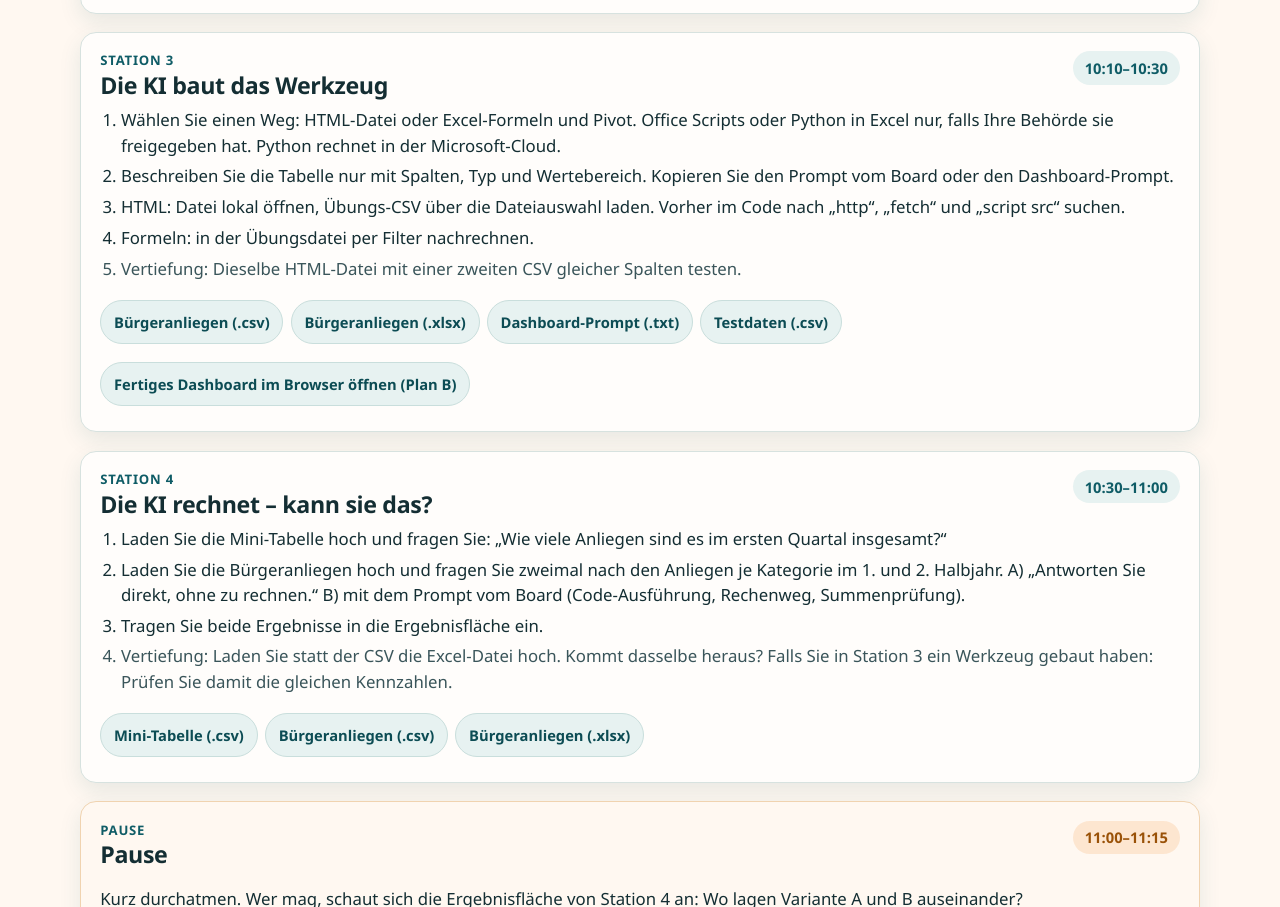
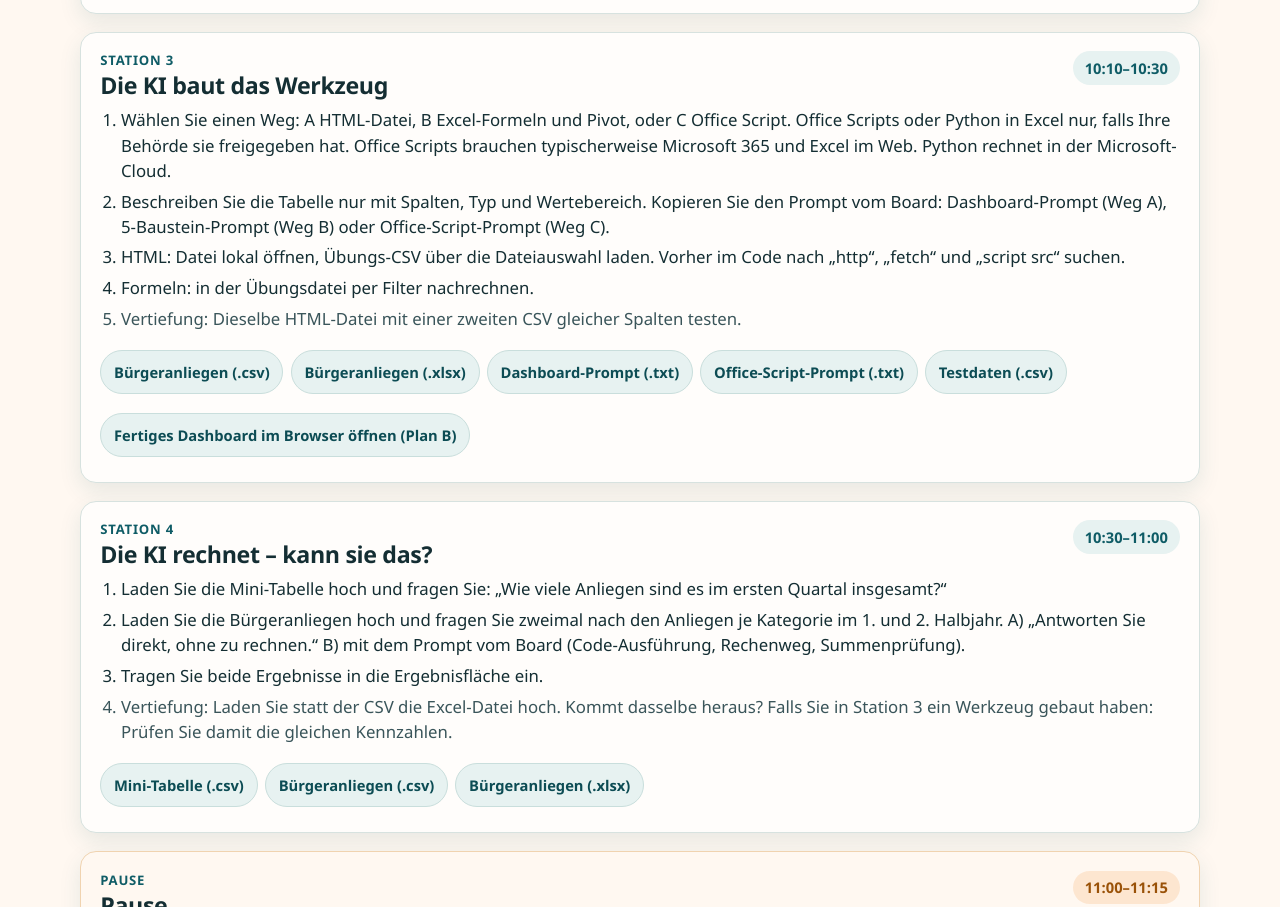
Before and after one commit to rmdroid/vhs-werkstatt2, a plain HTML site: page index.html in a window 1280 px wide. Shown: the part 2591-3498 px from the top of the page. Drawn offline with Linux system fonts and the light colour scheme.

Commit message:
Office-Script-Prompt für Station 3 ergänzen
Weg C (Office Script, nur bei Freigabe) erhält einen eigenen Prompt-Download;
Station 3 nennt die drei Wege A/B/C und verweist auf den neuen Prompt.

```diff
--- a/index.html
+++ b/index.html
@@ -826,8 +826,8 @@
         <p class="when">10:10–10:30</p>
       </div>
       <ol>
-        <li>Wählen Sie einen Weg: HTML-Datei oder Excel-Formeln und Pivot. Office Scripts oder Python in Excel nur, falls Ihre Behörde sie freigegeben hat. Python rechnet in der Microsoft-Cloud.</li>
-        <li>Beschreiben Sie die Tabelle nur mit Spalten, Typ und Wertebereich. Kopieren Sie den Prompt vom Board oder den Dashboard-Prompt.</li>
+        <li>Wählen Sie einen Weg: A HTML-Datei, B Excel-Formeln und Pivot, oder C Office Script. Office Scripts oder Python in Excel nur, falls Ihre Behörde sie freigegeben hat. Office Scripts brauchen typischerweise Microsoft 365 und Excel im Web. Python rechnet in der Microsoft-Cloud.</li>
+        <li>Beschreiben Sie die Tabelle nur mit Spalten, Typ und Wertebereich. Kopieren Sie den Prompt vom Board: Dashboard-Prompt (Weg A), 5-Baustein-Prompt (Weg B) oder Office-Script-Prompt (Weg C).</li>
         <li>HTML: Datei lokal öffnen, Übungs-CSV über die Dateiauswahl laden. Vorher im Code nach „http“, „fetch“ und „script src“ suchen.</li>
         <li>Formeln: in der Übungsdatei per Filter nachrechnen.</li>
         <li class="vertiefung">Vertiefung: Dieselbe HTML-Datei mit einer zweiten CSV gleicher Spalten testen.</li>
@@ -836,6 +836,7 @@
         <li><a href="daten/buergeranliegen.csv" download="buergeranliegen.csv">Bürgeranliegen (.csv)</a></li>
         <li><a href="daten/buergeranliegen.xlsx" download="buergeranliegen.xlsx">Bürgeranliegen (.xlsx)</a></li>
         <li><a href="werkzeug/dashboard-prompt.txt" download="dashboard-prompt.txt">Dashboard-Prompt (.txt)</a></li>
+        <li><a href="werkzeug/officescript-prompt.txt" download="officescript-prompt.txt">Office-Script-Prompt (.txt)</a></li>
         <li><a href="werkzeug/testdaten.csv" download="testdaten.csv">Testdaten (.csv)</a></li>
         <li><a href="werkzeug/buergeranliegen-dashboard.html">Fertiges Dashboard im Browser öffnen (Plan B)</a></li>
       </ul>
```
Also changed, not shown: werkzeug/officescript-prompt.txt (added).
